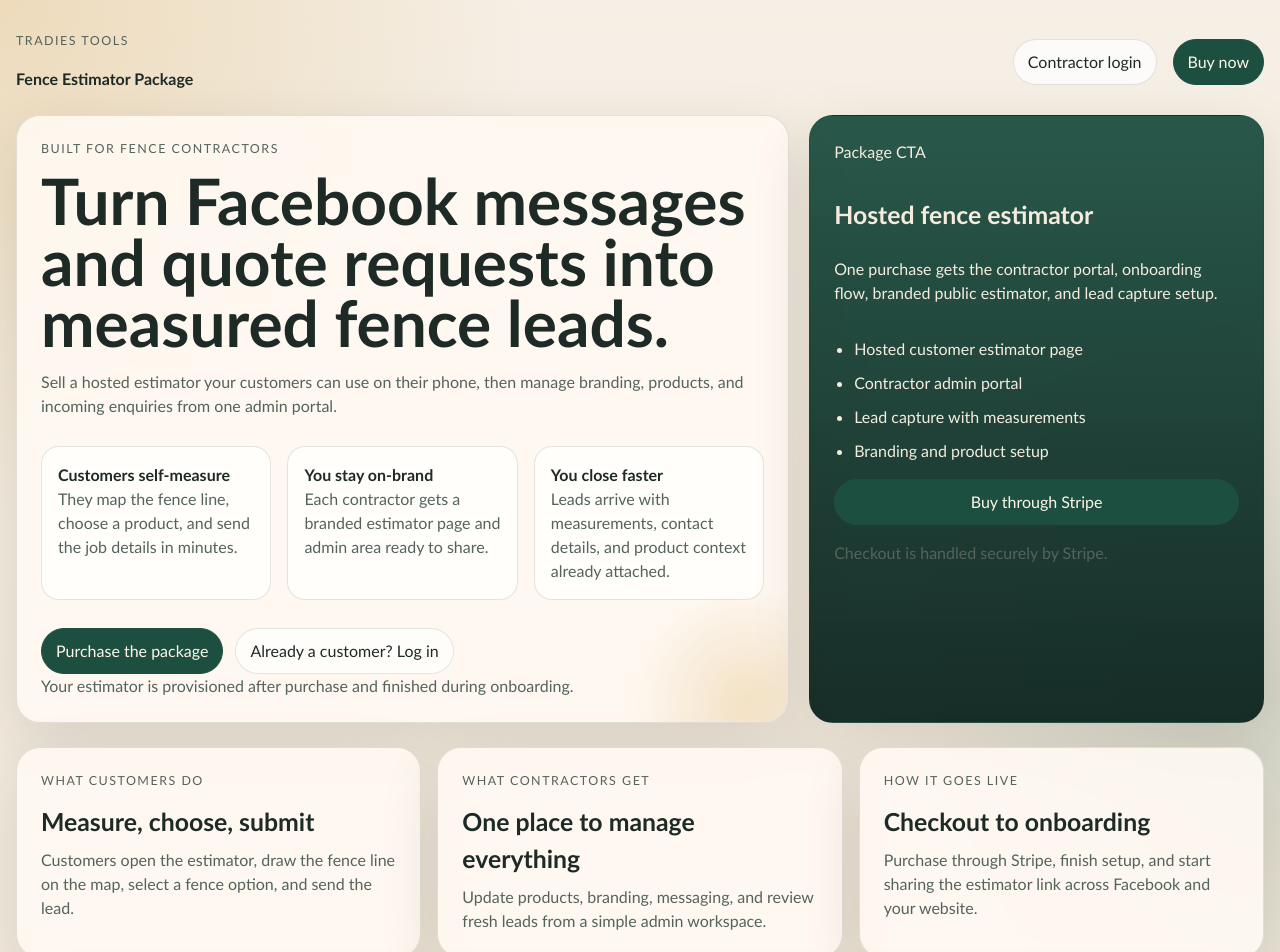
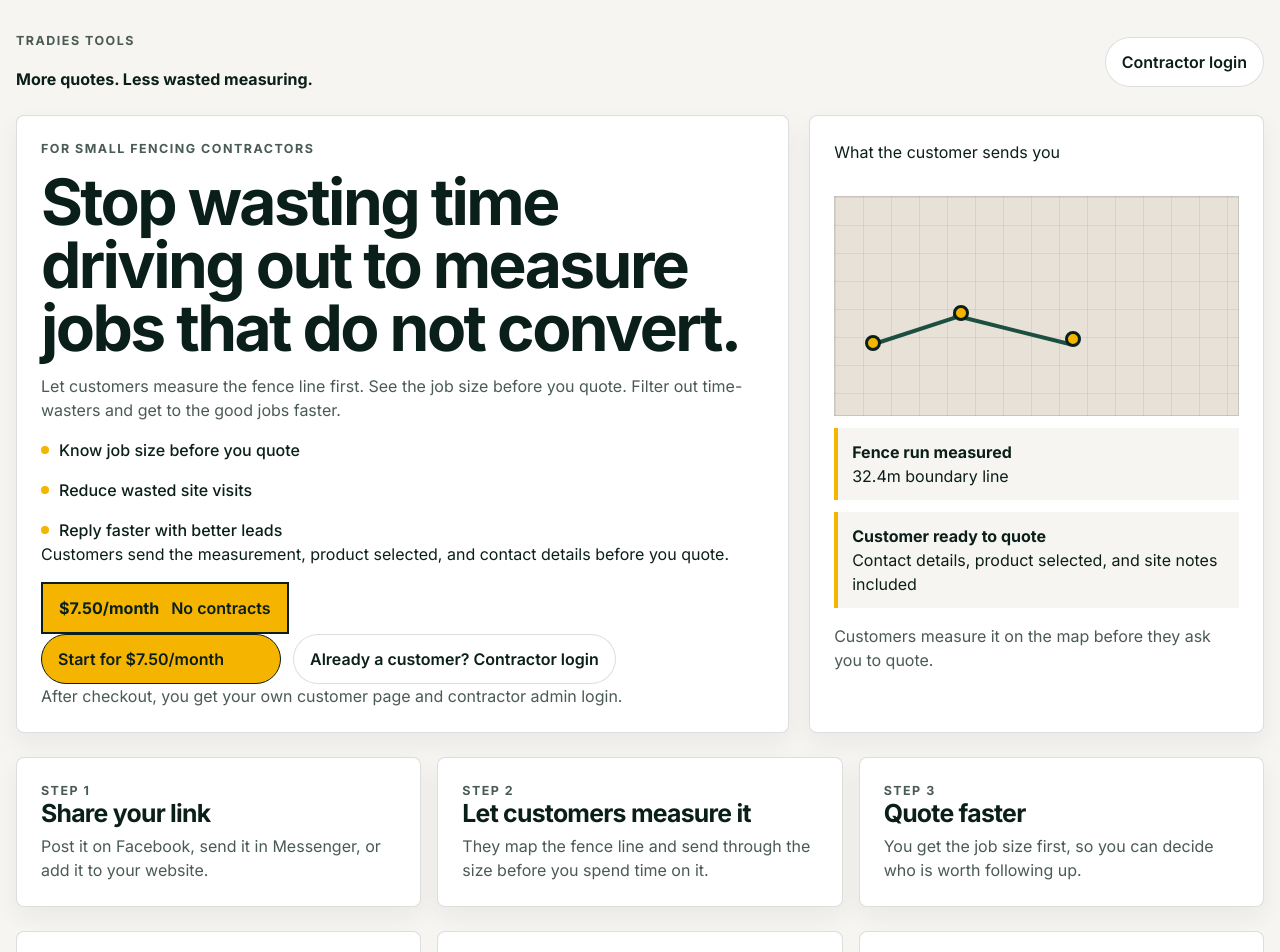
Before and after one commit to thomassmetools/fencing-estimator-rebuild, a React (Vite) app: page / in a window 1280 px wide. Shown: the top 952 px of the page. Built offline with nearby package versions, Linux system fonts and the light colour scheme; no server answers; the database is empty.

Commit message:
Refine landing page messaging and styling

```diff
--- a/src/index.css
+++ b/src/index.css
@@ -1,21 +1,22 @@
+@import url("https://fonts.googleapis.com/css2?family=Inter:wght@400;500;600;700;800&display=swap");
+
 :root {
-  --ink-strong: #1d2a26;
-  --ink-soft: #55635d;
-  --surface: #f7f1e8;
-  --surface-strong: #fffaf3;
-  --panel: rgba(255, 250, 243, 0.88);
-  --line: rgba(29, 42, 38, 0.12);
+  --ink-strong: #0b1f1a;
+  --ink-soft: #4a5a55;
+  --surface: #f7f5f2;
+  --surface-strong: #ffffff;
+  --surface-muted: #e7e1d7;
+  --panel: #ffffff;
+  --line: rgba(11, 31, 26, 0.14);
   --brand-primary: #1d4f41;
-  --brand-accent: #d8a64f;
-  --shadow: 0 20px 60px rgba(40, 30, 15, 0.12);
-  font-family: "Trebuchet MS", "Segoe UI", sans-serif;
+  --brand-dark: #0b1f1a;
+  --brand-accent: #f4b400;
+  --shadow: 0 10px 24px rgba(11, 31, 26, 0.06);
+  font-family: "Inter", "Segoe UI", sans-serif;
   line-height: 1.5;
   font-weight: 400;
   color: var(--ink-strong);
-  background:
-    radial-gradient(circle at top left, rgba(216, 166, 79, 0.28), transparent 28%),
-    radial-gradient(circle at right center, rgba(29, 79, 65, 0.14), transparent 26%),
-    linear-gradient(180deg, #f5efe5 0%, #efe6d7 100%);
+  background: var(--surface);
   font-synthesis: none;
   text-rendering: optimizeLegibility;
   -webkit-font-smoothing: antialiased;
@@ -34,6 +35,7 @@ body,
 
 body {
   margin: 0;
+  background: var(--surface);
 }
 
 a {
@@ -84,10 +86,11 @@ button:disabled {
 }
 
 .landing-nav-actions,
-.hero-points,
 .value-grid,
 .portal-grid,
-.portal-plan-grid {
+.portal-plan-grid,
+.hero-checklist,
+.proof-strip {
   display: grid;
   gap: 16px;
 }
@@ -103,62 +106,166 @@ button:disabled {
 
 .landing-copy {
   position: relative;
-  overflow: hidden;
 }
 
-.landing-copy::after {
+.hero-checklist p {
+  margin: 0;
+  padding-left: 18px;
+  position: relative;
+  color: var(--ink-strong);
+  font-weight: 500;
+}
+
+.hero-checklist p::before {
   content: "";
   position: absolute;
-  inset: auto -80px -100px auto;
-  width: 240px;
-  height: 240px;
+  left: 0;
+  top: 0.52rem;
+  width: 8px;
+  height: 8px;
   border-radius: 999px;
-  background: radial-gradient(circle, rgba(216, 166, 79, 0.28), transparent 68%);
+  background: var(--brand-accent);
 }
 
-.hero-points {
-  grid-template-columns: repeat(3, minmax(0, 1fr));
-  margin: 28px 0;
+.price-strip {
+  display: inline-flex;
+  align-items: center;
+  gap: 12px;
+  width: fit-content;
+  padding: 12px 16px;
+  border: 2px solid var(--brand-dark);
+  background: var(--brand-accent);
+  color: var(--brand-dark);
+  font-weight: 800;
 }
 
-.hero-points div,
-.portal-card,
-.portal-plan-card {
-  border: 1px solid var(--line);
-  border-radius: 18px;
-  padding: 16px;
-  background: rgba(255, 255, 255, 0.68);
+.price-strip span {
+  font-weight: 600;
 }
 
-.hero-points p,
+.proof-strip,
+.value-grid,
+.portal-plan-grid {
+  grid-template-columns: repeat(3, minmax(0, 1fr));
+}
+
+.proof-card,
+.portal-card,
+.portal-plan-card,
+.value-panel {
+  border: 1px solid var(--line);
+  border-radius: 8px;
+  padding: 18px;
+  background: var(--panel);
+}
+
+.proof-card p,
 .portal-card p,
-.portal-plan-card p {
+.portal-plan-card p,
+.value-panel p {
   margin-bottom: 0;
   color: var(--ink-soft);
 }
 
-.pricing-card {
+.demo-card {
   display: grid;
   align-content: start;
   gap: 16px;
+  background: var(--surface-strong);
+  color: var(--ink-strong);
 }
 
-.feature-list {
+.map-demo {
   display: grid;
-  gap: 10px;
-  margin: 0;
-  padding-left: 20px;
+  gap: 12px;
 }
 
-.full-width-button {
-  width: 100%;
-  justify-content: center;
-  display: inline-flex;
+.map-demo-grid {
+  position: relative;
+  min-height: 220px;
+  border: 1px solid var(--line);
+  background:
+    linear-gradient(rgba(11, 31, 26, 0.07) 1px, transparent 1px),
+    linear-gradient(90deg, rgba(11, 31, 26, 0.07) 1px, transparent 1px);
+  background-size: 28px 28px;
+  background-color: var(--surface-muted);
 }
 
-.value-grid,
-.portal-plan-grid {
-  grid-template-columns: repeat(3, minmax(0, 1fr));
+.map-line,
+.map-point {
+  position: absolute;
+  display: block;
+}
+
+.map-line {
+  height: 4px;
+  background: var(--brand-primary);
+  transform-origin: left center;
+}
+
+.map-line-a {
+  width: 90px;
+  left: 36px;
+  top: 146px;
+  transform: rotate(-18deg);
+}
+
+.map-line-b {
+  width: 120px;
+  left: 118px;
+  top: 116px;
+  transform: rotate(14deg);
+}
+
+.map-point {
+  width: 16px;
+  height: 16px;
+  border: 3px solid var(--brand-dark);
+  border-radius: 999px;
+  background: var(--brand-accent);
+}
+
+.map-point-a {
+  left: 30px;
+  top: 138px;
+}
+
+.map-point-b {
+  left: 118px;
+  top: 108px;
+}
+
+.map-point-c {
+  left: 230px;
+  top: 134px;
+}
+
+.map-demo-card {
+  border-left: 4px solid var(--brand-accent);
+  padding: 12px 14px;
+  background: var(--surface);
+}
+
+.map-demo-card p,
+.hero-card-note {
+  margin-bottom: 0;
+}
+
+.hero-actions .primary,
+.cta-button {
+  min-width: 240px;
+  justify-content: center;
+}
+
+.cta-panel {
+  display: grid;
+  grid-template-columns: minmax(0, 1fr) auto;
+  gap: 16px;
+  align-items: center;
+}
+
+.cta-button {
+  display: inline-flex;
 }
 
 .portal-header,
@@ -192,8 +299,7 @@ button:disabled {
 .empty-state {
   border: 1px solid var(--line);
   background: var(--panel);
-  backdrop-filter: blur(10px);
-  border-radius: 24px;
+  border-radius: 8px;
   box-shadow: var(--shadow);
 }
 
@@ -213,6 +319,7 @@ button:disabled {
   letter-spacing: 0.12em;
   font-size: 0.78rem;
   color: var(--ink-soft);
+  font-weight: 700;
 }
 
 h1,
@@ -223,14 +330,17 @@ p {
 }
 
 h1 {
-  font-size: clamp(2.3rem, 5vw, 4.6rem);
-  line-height: 0.95;
-  margin-bottom: 16px;
+  font-size: clamp(2.4rem, 5vw, 4.8rem);
+  line-height: 0.98;
+  margin-bottom: 14px;
+  letter-spacing: -0.04em;
 }
 
 h2 {
   font-size: 1.55rem;
   margin-bottom: 8px;
+  line-height: 1.05;
+  letter-spacing: -0.03em;
 }
 
 .hero-text,
@@ -242,8 +352,8 @@ h2 {
 }
 
 .hero-card {
-  background: linear-gradient(180deg, rgba(29, 79, 65, 0.95), rgba(14, 37, 32, 0.96));
-  color: #f5ecdf;
+  background: var(--surface-strong);
+  color: var(--ink-strong);
 }
 
 .hero-card ol {
@@ -287,8 +397,10 @@ h2 {
   text-decoration: none;
   border: 1px solid var(--line);
   border-radius: 999px;
-  padding: 10px 14px;
-  background: rgba(255, 255, 255, 0.72);
+  padding: 12px 16px;
+  background: var(--surface-strong);
+  color: var(--ink-strong);
+  font-weight: 600;
 }
 
 .action-row.stretch > * {
@@ -302,9 +414,9 @@ a.primary,
 .segmented-control .active,
 .action-row .primary,
 .button-link.primary {
-  background: var(--brand-primary);
-  color: #fff7e9;
-  border-color: var(--brand-primary);
+  background: var(--brand-accent);
+  color: var(--brand-dark);
+  border-color: var(--brand-dark);
 }
 
 .success-card {
@@ -349,11 +461,7 @@ a.primary,
   display: grid;
   align-content: start;
   gap: 10px;
-  background: linear-gradient(
-    180deg,
-    color-mix(in srgb, var(--brand-primary) 92%, white 8%),
-    color-mix(in srgb, var(--brand-primary) 76%, black 24%)
-  );
+  background: var(--brand-primary);
   color: #fff9ef;
 }
 
@@ -377,9 +485,9 @@ a.primary,
   align-items: center;
   gap: 10px;
   border: 1px solid var(--line);
-  border-radius: 18px;
+  border-radius: 8px;
   padding: 12px 14px;
-  background: rgba(255, 250, 243, 0.76);
+  background: var(--surface-strong);
 }
 
 .estimator-steps span {
@@ -438,8 +546,8 @@ a.primary,
 
 .summary-box {
   padding: 14px;
-  border-radius: 18px;
-  background: rgba(255, 255, 255, 0.74);
+  border-radius: 8px;
+  background: var(--surface-strong);
   border: 1px solid var(--line);
 }
 
@@ -452,9 +560,9 @@ a.primary,
 .search-result-item {
   text-align: left;
   border: 1px solid var(--line);
-  border-radius: 14px;
+  border-radius: 8px;
   padding: 10px 12px;
-  background: rgba(255, 255, 255, 0.82);
+  background: var(--surface-strong);
 }
 
 .contact-form-grid,
@@ -473,9 +581,9 @@ a.primary,
 .product-card,
 .admin-product-card {
   border: 1px solid var(--line);
-  border-radius: 18px;
+  border-radius: 8px;
   padding: 16px;
-  background: rgba(255, 255, 255, 0.72);
+  background: var(--surface-strong);
 }
 
 .product-heading-row,
@@ -496,8 +604,8 @@ a.primary,
 .pill {
   padding: 5px 10px;
   border-radius: 999px;
-  background: rgba(216, 166, 79, 0.24);
-  color: #7a5414;
+  background: rgba(244, 180, 0, 0.18);
+  color: var(--brand-dark);
   font-size: 0.8rem;
 }
 
@@ -517,10 +625,10 @@ input,
 textarea,
 select {
   width: 100%;
-  border: 1px solid rgba(29, 42, 38, 0.18);
-  border-radius: 14px;
+  border: 1px solid rgba(11, 31, 26, 0.18);
+  border-radius: 8px;
   padding: 12px 14px;
-  background: rgba(255, 255, 255, 0.88);
+  background: var(--surface-strong);
   color: var(--ink-strong);
 }
 
@@ -561,7 +669,7 @@ select {
   display: grid;
   gap: 8px;
   border: 1px solid rgba(40, 95, 73, 0.2);
-  border-radius: 18px;
+  border-radius: 8px;
   padding: 14px;
   background: rgba(226, 245, 235, 0.86);
 }
@@ -607,9 +715,9 @@ select {
 
 .lead-stat-card {
   border: 1px solid var(--line);
-  border-radius: 18px;
+  border-radius: 8px;
   padding: 14px;
-  background: rgba(255, 255, 255, 0.72);
+  background: var(--surface-strong);
 }
 
 .lead-stat-card strong {
@@ -633,8 +741,8 @@ select {
 .lead-table-wrap {
   overflow-x: auto;
   border: 1px solid var(--line);
-  border-radius: 18px;
-  background: rgba(255, 255, 255, 0.62);
+  border-radius: 8px;
+  background: var(--surface-strong);
 }
 
 .lead-table {
@@ -691,13 +799,13 @@ select {
   border: 1px solid var(--line);
   border-radius: 999px;
   padding: 8px 12px;
-  background: rgba(255, 255, 255, 0.74);
+  background: var(--surface-strong);
   color: var(--ink-strong);
   white-space: nowrap;
 }
 
 .lead-detail-row td {
-  background: rgba(255, 250, 243, 0.72);
+  background: var(--surface);
 }
 
 .lead-detail-grid {
@@ -737,9 +845,9 @@ select {
 
 .lead-card {
   border: 1px solid var(--line);
-  border-radius: 18px;
+  border-radius: 8px;
   padding: 16px;
-  background: rgba(255, 255, 255, 0.72);
+  background: var(--surface-strong);
 }
 
 .lead-map-frame {
@@ -819,7 +927,7 @@ select {
   border: 1px solid var(--line);
   border-radius: 999px;
   padding: 10px 16px;
-  background: rgba(255, 255, 255, 0.76);
+  background: var(--surface-strong);
 }
 
 .empty-state button {
@@ -828,7 +936,7 @@ select {
   border: 1px solid var(--line);
   border-radius: 999px;
   padding: 10px 16px;
-  background: rgba(255, 255, 255, 0.76);
+  background: var(--surface-strong);
 }
 
 .auth-shell {
@@ -880,7 +988,7 @@ select {
   border: 1px solid var(--line);
   border-radius: 999px;
   padding: 10px 14px;
-  background: rgba(255, 255, 255, 0.72);
+  background: var(--surface-strong);
 }
 
 .error-text {
@@ -900,11 +1008,9 @@ select {
   .estimator-grid,
   .admin-grid,
   .value-grid,
-  .portal-plan-grid {
-    grid-template-columns: 1fr;
-  }
-
-  .hero-points {
+  .portal-plan-grid,
+  .proof-strip,
+  .cta-panel {
     grid-template-columns: 1fr;
   }
 
@@ -941,7 +1047,7 @@ select {
   .empty-state,
   .panel {
     padding: 18px;
-    border-radius: 20px;
+    border-radius: 8px;
   }
 
   h1 {
--- a/src/pages/HomePage.tsx
+++ b/src/pages/HomePage.tsx
@@ -12,124 +12,153 @@ export const HomePage = ({ contractors }: HomePageProps) => {
       <section className="landing-nav">
         <div className="nav-brand">
           <p className="eyebrow">Tradies Tools</p>
-          <strong>Fence Estimator Package</strong>
+          <strong>More quotes. Less wasted measuring.</strong>
         </div>
         <div className="landing-nav-actions">
           <a className="button-link" href="/admin">
             Contractor login
-          </a>
-          <a className="button-link primary" href={stripeCheckoutUrl} target="_self" rel="noreferrer">
-            Buy now
           </a>
         </div>
       </section>
 
       <section className="hero-panel landing-hero">
         <div className="hero-copy landing-copy">
-          <p className="eyebrow">Built for fence contractors</p>
-          <h1>Turn Facebook messages and quote requests into measured fence leads.</h1>
+          <p className="eyebrow">For small fencing contractors</p>
+          <h1>Stop wasting time driving out to measure jobs that do not convert.</h1>
           <p className="hero-text">
-            Sell a hosted estimator your customers can use on their phone, then manage branding, products, and incoming
-            enquiries from one admin portal.
+            Let customers measure the fence line first. See the job size before you quote. Filter out time-wasters and
+            get to the good jobs faster.
           </p>
-          <div className="hero-points">
-            <div>
-              <strong>Customers self-measure</strong>
-              <p>They map the fence line, choose a product, and send the job details in minutes.</p>
+
+          <div className="hero-checklist">
+            <p>Know job size before you quote</p>
+            <p>Reduce wasted site visits</p>
+            <p>Reply faster with better leads</p>
+          </div>
+
+          <p className="hero-support-text">
+            Customers send the measurement, product selected, and contact details before you quote.
+          </p>
+
+          <div className="price-strip">
+            <strong>$7.50/month</strong>
+            <span>No contracts</span>
+          </div>
+
+          <div className="action-row hero-actions">
+            <a className="button-link primary" href={stripeCheckoutUrl} target="_self" rel="noreferrer">
+              Start for $7.50/month
+            </a>
+            <a className="button-link" href="/admin">
+              Already a customer? Contractor login
+            </a>
+          </div>
+
+          <p className="helper-text">
+            {contractors.length > 0
+              ? `${contractors.length} contractor workspace${contractors.length === 1 ? "" : "s"} currently active in this environment.`
+              : "After checkout, you get your own customer page and contractor admin login."}
+          </p>
+        </div>
+
+        <div className="hero-card demo-card">
+          <p className="hero-card-label">What the customer sends you</p>
+          <div className="map-demo">
+            <div className="map-demo-grid" aria-hidden="true">
+              <span className="map-line map-line-a" />
+              <span className="map-line map-line-b" />
+              <span className="map-point map-point-a" />
+              <span className="map-point map-point-b" />
+              <span className="map-point map-point-c" />
             </div>
-            <div>
-              <strong>You stay on-brand</strong>
-              <p>Each contractor gets a branded estimator page and admin area ready to share.</p>
+            <div className="map-demo-card">
+              <strong>Fence run measured</strong>
+              <p>32.4m boundary line</p>
             </div>
-            <div>
-              <strong>You close faster</strong>
-              <p>Leads arrive with measurements, contact details, and product context already attached.</p>
+            <div className="map-demo-card">
+              <strong>Customer ready to quote</strong>
+              <p>Contact details, product selected, and site notes included</p>
             </div>
           </div>
-          <div className="action-row">
-            <a className="button-link primary" href={stripeCheckoutUrl} target="_self" rel="noreferrer">
-              Purchase the package
-            </a>
-            <a className="button-link" href="/admin">
-              Already a customer? Log in
-            </a>
-          </div>
-          <p className="helper-text">
-            {contractors.length > 0
-              ? `${contractors.length} estimator workspace${contractors.length === 1 ? "" : "s"} currently available in this environment.`
-              : "Your estimator is provisioned after purchase and finished during onboarding."}
+          <p className="helper-text hero-card-note">
+            Customers measure it on the map before they ask you to quote.
           </p>
-        </div>
-        <div className="hero-card pricing-card">
-          <p className="hero-card-label">Package CTA</p>
-          <h2>Hosted fence estimator</h2>
-          <p>
-            One purchase gets the contractor portal, onboarding flow, branded public estimator, and lead capture setup.
-          </p>
-          <ul className="feature-list">
-            <li>Hosted customer estimator page</li>
-            <li>Contractor admin portal</li>
-            <li>Lead capture with measurements</li>
-            <li>Branding and product setup</li>
-          </ul>
-          <a className="button-link primary full-width-button" href={stripeCheckoutUrl} target="_self" rel="noreferrer">
-            Buy through Stripe
-          </a>
-          <p className="helper-text">Checkout is handled securely by Stripe.</p>
         </div>
       </section>
 
       <section className="value-grid">
-        <article className="panel">
-          <p className="eyebrow">What customers do</p>
-          <h2>Measure, choose, submit</h2>
+        <article className="panel value-panel">
+          <p className="eyebrow">Step 1</p>
+          <h2>Share your link</h2>
+          <p className="helper-text">Post it on Facebook, send it in Messenger, or add it to your website.</p>
+        </article>
+        <article className="panel value-panel">
+          <p className="eyebrow">Step 2</p>
+          <h2>Let customers measure it</h2>
+          <p className="helper-text">They map the fence line and send through the size before you spend time on it.</p>
+        </article>
+        <article className="panel value-panel">
+          <p className="eyebrow">Step 3</p>
+          <h2>Quote faster</h2>
+          <p className="helper-text">You get the job size first, so you can decide who is worth following up.</p>
+        </article>
+      </section>
+
+      <section className="proof-strip">
+        <article className="proof-card">
+          <strong>Built for owner-operators</strong>
+          <p>No big system to learn. Just a simple way to pre-qualify fencing jobs.</p>
+        </article>
+        <article className="proof-card">
+          <strong>Simple monthly pricing</strong>
+          <p>$7.50/month with no contract makes it an easy yes for small contractors.</p>
+        </article>
+        <article className="proof-card">
+          <strong>One clear action</strong>
+          <p>Buy it, get set up, and start using it in your Facebook and Messenger replies.</p>
+        </article>
+      </section>
+
+      <section className="panel cta-panel">
+        <div>
+          <p className="eyebrow">Stop wasting time measuring every job</p>
+          <h2>Start for $7.50/month</h2>
           <p className="helper-text">
-            Customers open the estimator, draw the fence line on the map, select a fence option, and send the lead.
+            Use it to filter out time-wasters, cut down site visits, and see job size before you quote.
           </p>
-        </article>
-        <article className="panel">
-          <p className="eyebrow">What contractors get</p>
-          <h2>One place to manage everything</h2>
           <p className="helper-text">
-            Update products, branding, messaging, and review fresh leads from a simple admin workspace.
+            Each enquiry includes the measurement, product selected, and customer contact details.
           </p>
-        </article>
-        <article className="panel">
-          <p className="eyebrow">How it goes live</p>
-          <h2>Checkout to onboarding</h2>
-          <p className="helper-text">
-            Purchase through Stripe, finish setup, and start sharing the estimator link across Facebook and your website.
-          </p>
-        </article>
+        </div>
+        <a className="button-link primary cta-button" href={stripeCheckoutUrl} target="_self" rel="noreferrer">
+          Buy now through Stripe
+        </a>
       </section>
 
       <section className="panel helper-panel portal-section">
         <div className="panel-header compact portal-header-row">
           <div>
             <p className="eyebrow">Contractor access</p>
-            <h2>Make admin portals easy to find</h2>
-            <p>
-              Keep the landing page focused on buying, then give existing customers one obvious path into admin.
-            </p>
+            <h2>Easy admin login</h2>
+            <p>Keep the sales page focused on buying. Existing customers can use the contractor login button.</p>
           </div>
         </div>
         <div className="portal-plan-grid">
           <article className="portal-plan-card">
-            <strong>Best default</strong>
-            <p>Use a clear “Contractor login” button in the header and route it to `/admin`.</p>
+            <strong>Best option</strong>
+            <p>Use a clear contractor login link, not a big login form on the homepage.</p>
           </article>
           <article className="portal-plan-card">
-            <strong>What happens next</strong>
-            <p>After sign-in, contractors now land on their own portal picker instead of needing to remember a slug.</p>
+            <strong>What they see</strong>
+            <p>After sign-in, they land on their own admin portal or choose from the accounts linked to that email.</p>
           </article>
           <article className="portal-plan-card">
-            <strong>Why not a homepage login box</strong>
-            <p>A visible login button is cleaner for conversion and keeps the public page focused on the purchase CTA.</p>
+            <strong>Why it works</strong>
+            <p>It keeps the page simple for buyers and still makes admin access easy for existing customers.</p>
           </article>
         </div>
         <div className="card-links">
-          <a href="/admin">Open contractor login</a>
-          <a href="/portal">Open portal finder</a>
+          <a href="/admin">Contractor login</a>
         </div>
       </section>
     </main>
```
